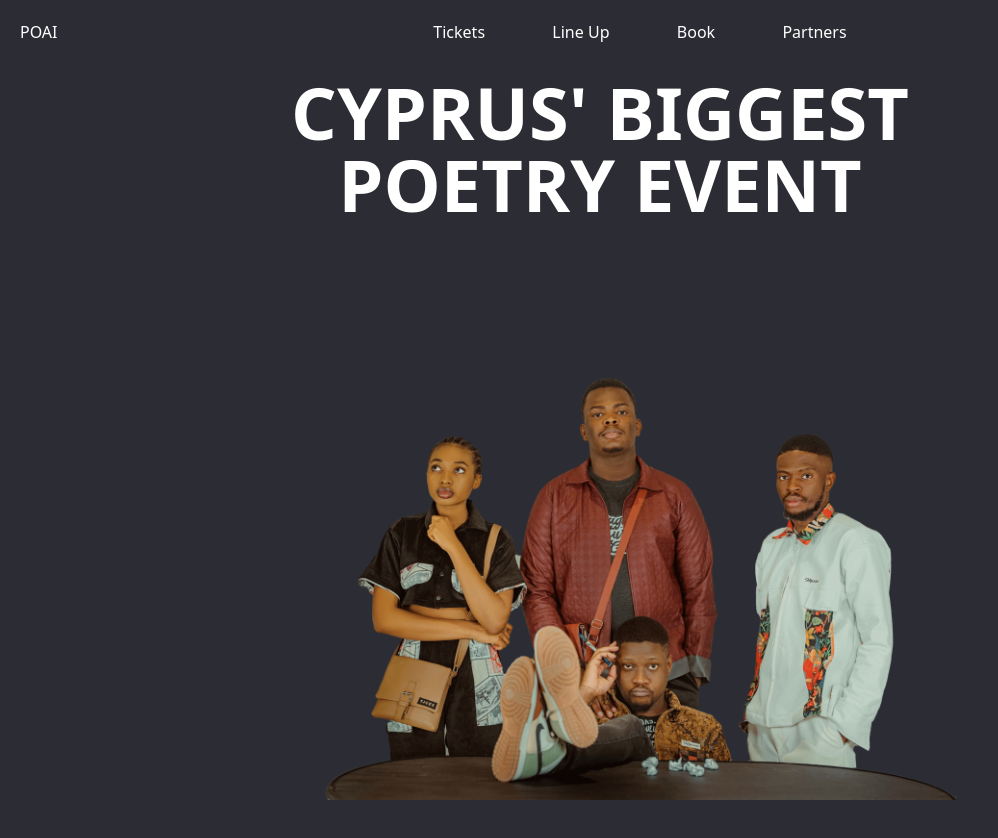
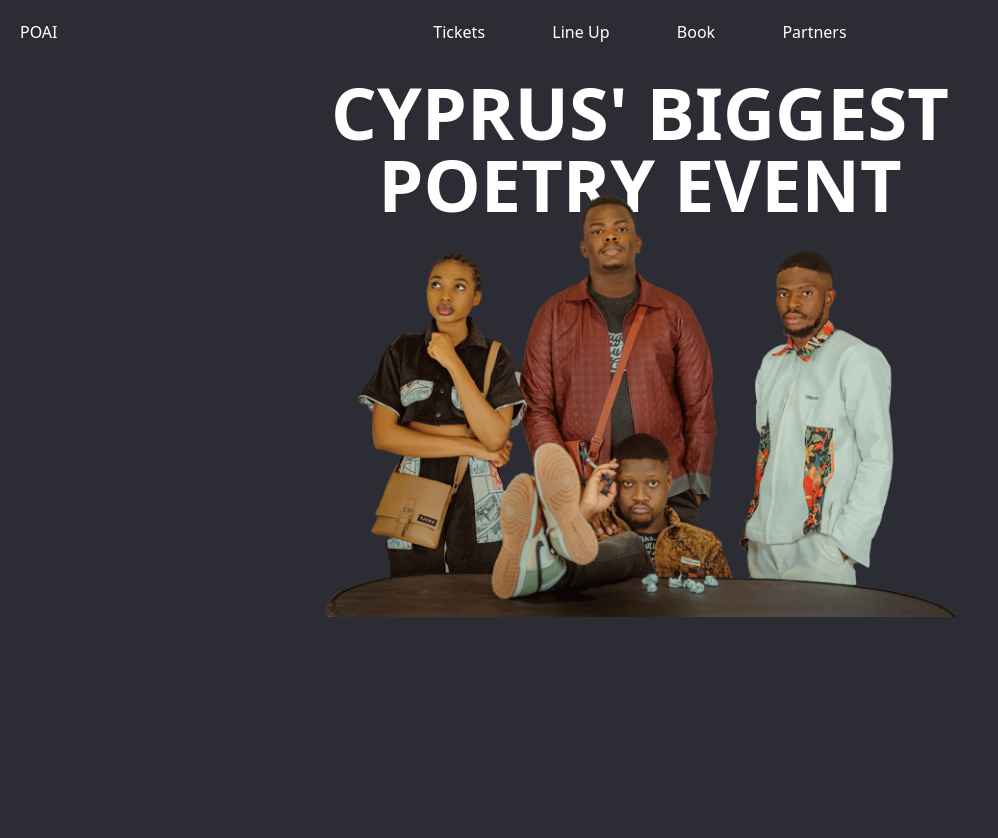
Before and after one commit to ayowayne123/POAI-BKM-Tickets, a Next.js app: page / in a window 1280 px wide. Shown: the top 838 px of the page, without its empty margins (0-998 px from the left). Before the commit the page ends 800 px from the top, so only its background shows below. Built offline with nearby package versions, Linux system fonts and the light colour scheme.

Commit message:
Fixing hero

```diff
--- a/components/main.jsx
+++ b/components/main.jsx
@@ -6,9 +6,9 @@ import BkmMain from '../public/BkmMain.png'
 
 function Main() {
   return (
-    <div id='home' className='overflow-hidden w-[1200px]'>
+    <div id='home' className='overflow-hidden w-full h-screen'>
     <span className='text-7xl p-3 mx-60  uppercase font-bold  flex items-center justify-center text-center'> Cyprus&apos; biggest poetry event</span>
-<span className='uppercase w-full absolute bottom-0 left-0 right-0 font-bold  flex items-center justify-center '>
+<span className='uppercase w-full -translate-y-11 font-bold  flex items-center justify-center '>
   <Image src={BkmMain} alt='Poets on an Island' className='w-1/2' sizes="(max-width: 768px) 100vw,
               (max-width: 1200px) 50vw,
               33vw"/> </span>
```
